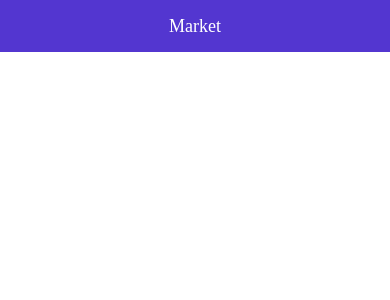
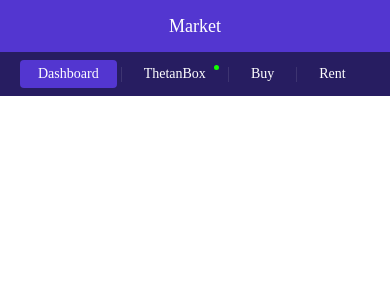
Before and after one commit to hngquyen/react-native-training, a React Native app: screen / in a window 390 px wide. Shown: the top 300 px of the page. Built offline with nearby package versions, Linux system fonts and the light colour scheme.

Commit message:
feat: add menu tab

```diff
--- a/src/App.tsx
+++ b/src/App.tsx
@@ -1,6 +1,7 @@
 import React from 'react';
 import { SafeAreaView, ScrollView, StatusBar } from 'react-native';
 import Header from './components/Header/Header.container';
+import ThetanBox from './scenes/thetanBox/ThetanBox.container';
 
 function App(): JSX.Element {
   const backgroundStyle = {
@@ -14,6 +15,7 @@ function App(): JSX.Element {
         contentInsetAdjustmentBehavior="automatic"
         style={backgroundStyle}>
         <Header />
+        <ThetanBox />
       </ScrollView>
     </SafeAreaView>
   );
--- a/src/scenes/thetanBox/ThetanBox.container.tsx
+++ b/src/scenes/thetanBox/ThetanBox.container.tsx
@@ -1,12 +1,96 @@
 import React from 'react';
-import { View, Text } from 'react-native';
+import { View, StyleSheet, TouchableOpacity, FlatList } from 'react-native';
+import AppText from '../../components/AppText/AppText.container';
+
+const configMenuTab = [
+  {
+    title: 'Dashboard',
+    isNotify: false,
+    tab: 'dashboard',
+  },
+  {
+    title: 'ThetanBox',
+    isNotify: true,
+    tab: 'thetanbox',
+  },
+  {
+    title: 'Buy',
+    isNotify: false,
+    tab: 'buy',
+  },
+  {
+    title: 'Rent',
+    isNotify: false,
+    tab: 'rent',
+  },
+];
 
 const ThetanBox: React.FC = () => {
+  const [activeTab, setActiveTab] = React.useState(configMenuTab[0].tab);
   return (
-    <View>
-      <Text>ThetanBox</Text>
-    </View>
+    <FlatList
+      data={configMenuTab}
+      horizontal={true}
+      ItemSeparatorComponent={() => <View style={styles.bar} />}
+      renderItem={({ item }) => {
+        return (
+          <TouchableOpacity
+            key={item.tab}
+            activeOpacity={0.75}
+            onPress={() => setActiveTab(item.tab)}>
+            <View
+              style={[
+                styles.tabItem,
+                activeTab === item.tab ? styles.activeTab : null,
+              ]}>
+              <AppText style={styles.textItem}>{item.title}</AppText>
+              {item.isNotify && <View style={styles.dot} />}
+            </View>
+          </TouchableOpacity>
+        );
+      }}
+      style={styles.root}
+    />
   );
 };
 
+const styles = StyleSheet.create({
+  root: {
+    paddingVertical: 8,
+    paddingHorizontal: 20,
+    backgroundColor: '#271D61',
+  },
+  tabItem: {
+    paddingVertical: 6,
+    paddingHorizontal: 18,
+    borderRadius: 4,
+    backgroundColor: 'transparent',
+  },
+  activeTab: {
+    backgroundColor: '#5336D0',
+  },
+  textItem: {
+    fontWeight: '400',
+    fontSize: 14,
+  },
+  dot: {
+    position: 'absolute',
+
+    right: 5,
+    top: 5,
+    width: 5,
+    height: 5,
+    borderRadius: 5 / 2,
+    backgroundColor: '#10FF00',
+  },
+  bar: {
+    marginHorizontal: 4,
+    width: 1,
+    height: 15,
+    display: 'flex',
+    alignSelf: 'center',
+    backgroundColor: 'rgba(255, 255, 255, 0.1)',
+  },
+});
+
 export default ThetanBox;
```
